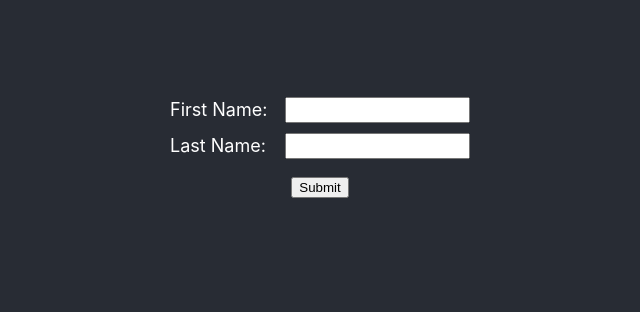
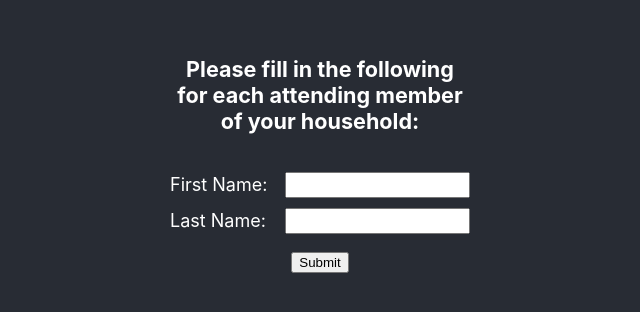
Before and after one commit to iciewinde/simplersvp, a React (Create React App) app: page / in a window 1280 px wide. Shown: the part 254-566 px from the top of the page, without its empty margins (320-960 px from the left). Built offline with nearby package versions, Linux system fonts and the light colour scheme.

Commit message:
Start of more than 1 household member

```diff
--- a/src/App.js
+++ b/src/App.js
@@ -1,5 +1,5 @@
 import Form from './Form'
-import styles from './App.css';
+import './App.css';
 
 function App() {
     return (
--- a/src/Form.js
+++ b/src/Form.js
@@ -1,9 +1,33 @@
-import styles from './Form.css';
+import React, { useRef, useState } from 'react';
 
-function Form() {
+import './Form.css';
+
+const Form = () => {
+    const formRef = useRef(null);
+    const [submitted, setSubmitted] = useState(false);
+
+    const handleSubmit = (event) => {
+        event.preventDefault();
+
+        if (formRef.current) {
+            formRef.current.submit();
+            setSubmitted(true);
+        }
+    };
+
     return (
+        <div>
+            {!submitted ? (
                 <div className="form">
-            <form method="POST" action="https://script.google.com/macros/s/AKfycbwsJtfPFMhPYiZlgkuD6dR0SNq_fC0rtz3JZPN7nAxsOiacYm-RUfE6D_TdaNHHiAoW8Q/exec">
+                    <h5>Please fill in the following for each attending member of your household:</h5>
+                    <form
+                        ref={formRef}
+                        method="POST"
+                        action="https://script.google.com/macros/s/AKfycbwsJtfPFMhPYiZlgkuD6dR0SNq_fC0rtz3JZPN7nAxsOiacYm-RUfE6D_TdaNHHiAoW8Q/exec"
+                        target="hidden-iframe"
+                        onSubmit={handleSubmit}
+                    >
+                        <div className="householdMember">
                             <div className="formField">
                                 <label htmlFor="firstName">First Name:</label>
                                 <input id="firstName" name="First Name" type="text" />
@@ -12,11 +36,23 @@ function Form() {
                                 <label htmlFor="lastName">Last Name:</label>
                                 <input id="lastName" name="Last Name" type="text" />
                             </div>
+                        </div>
 
                         <input type="submit" />
                     </form>
                 </div>
+            ) : (
+                <p>Thank you for your submission!</p>
+            )}
+
+            {/* Invisible iframe to handle the form response */}
+            <iframe
+                name="hidden-iframe"
+                style={{ display: 'none' }}
+                title="hidden iframe"
+            ></iframe>
+        </div>
     );
-}
+};
 
 export default Form;
```
Lines whose indentation alone changed are shown as unchanged.
